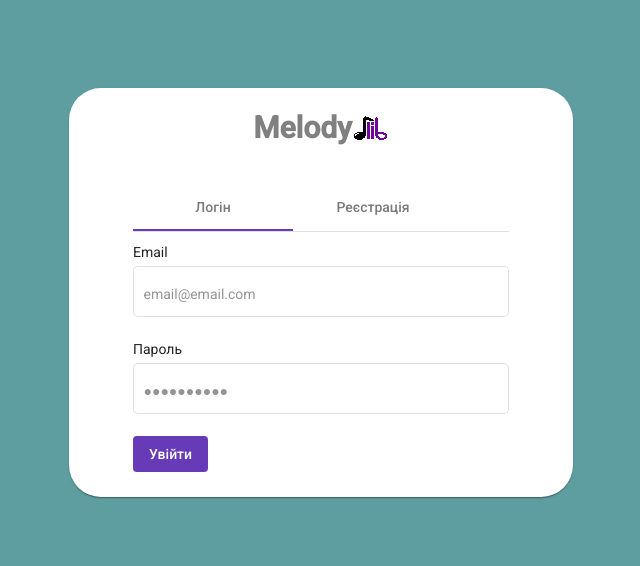
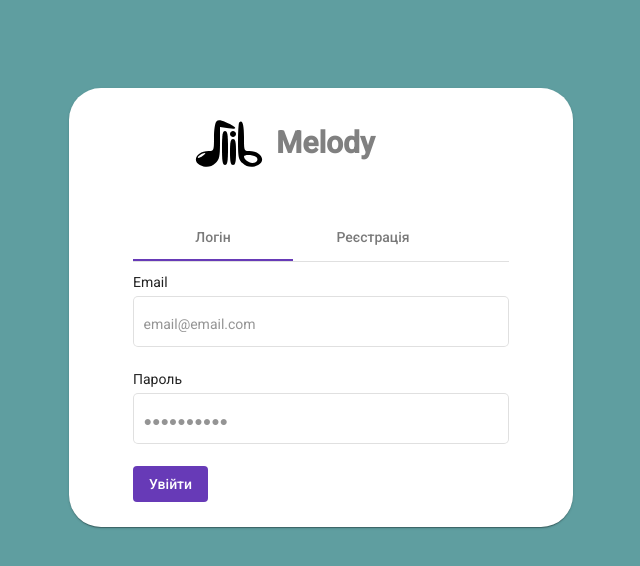
Before and after one commit to Erbidium/Melody, an Angular app in the folder frontend/: page /auth in a window 1280 px wide. Shown: the top 566 px of the page, without its empty margins (319-959 px from the left). Built offline with nearby package versions, Linux system fonts and the light colour scheme.

Commit message:
Replace png with svg icon

```diff
--- a/frontend/src/app/modules/auth/auth-page/auth-page.component.html
+++ b/frontend/src/app/modules/auth/auth-page/auth-page.component.html
@@ -1,7 +1,7 @@
 <div class="wrapper">
   <mat-card class="auth-card">
     <div class="card-header">
-      <div class="application-name">Melody <img src="assets/header/logo.png" alt="header-logo" /></div>
+      <div class="application-name"><img src="assets/header/logo.svg" alt="header-logo" /> Melody</div>
     </div>
     <mat-card-content>
       <mat-tab-group>
--- a/frontend/src/app/modules/auth/auth-page/auth-page.component.sass
+++ b/frontend/src/app/modules/auth/auth-page/auth-page.component.sass
@@ -16,6 +16,10 @@
   display: flex
   align-items: center
   justify-content: center
+  img
+    height: 60px
+    margin-right: 10px
+    margin-left: -20%
 
 .form-inputs
   display: flex
--- a/frontend/src/app/shared/components/header/header.component.html
+++ b/frontend/src/app/shared/components/header/header.component.html
@@ -1,5 +1,5 @@
 <mat-toolbar color="primary">
-  <span>Melody<img src="assets/header/logo.png" alt="header-logo" /></span>
+  <span><img src="assets/header/logo.svg" alt="header-logo" />Melody</span>
   <nav mat-tab-nav-bar>
     <a
       mat-tab-link
```
Also changed, not shown: frontend/src/assets/header/logo.svg (added).
